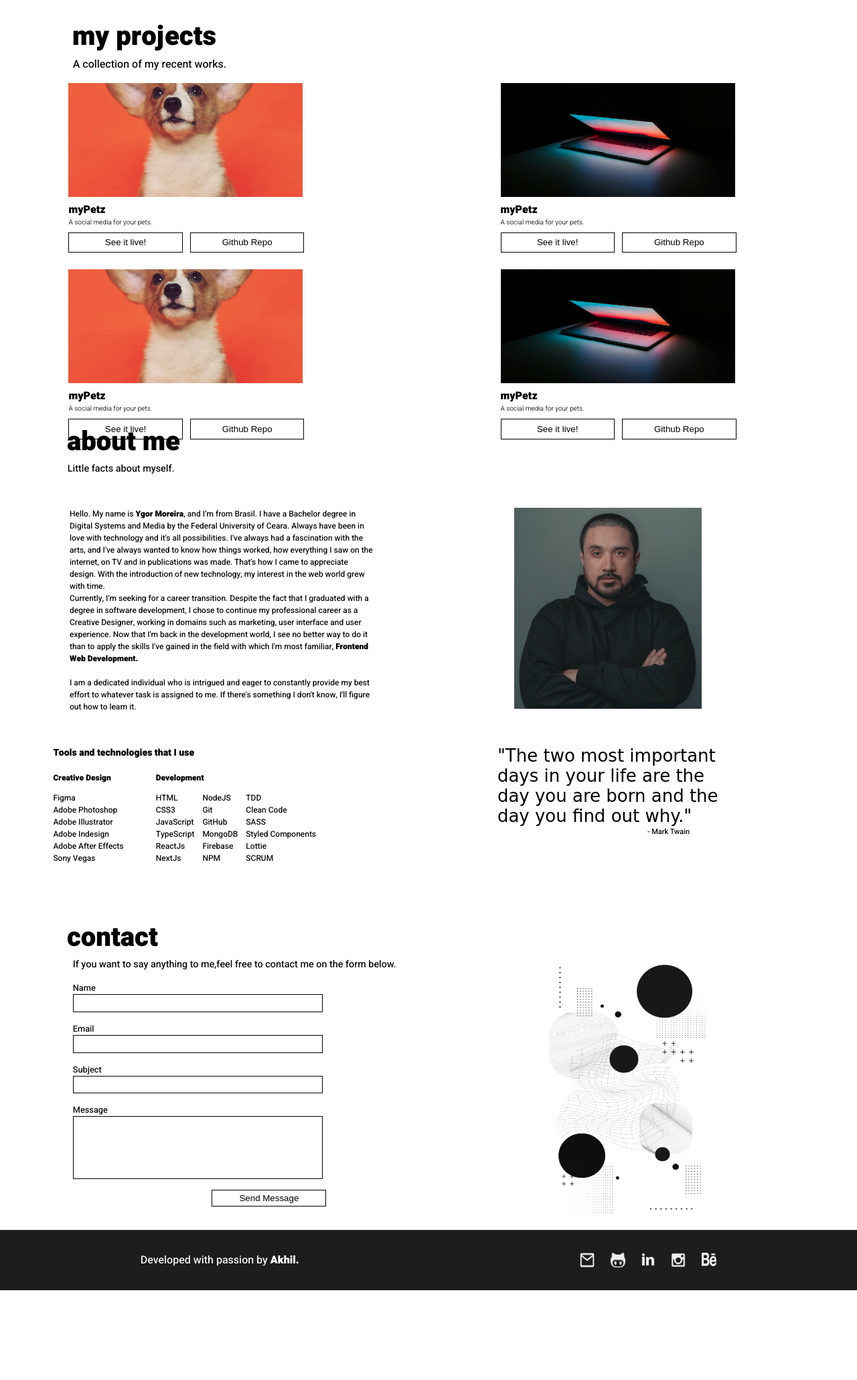
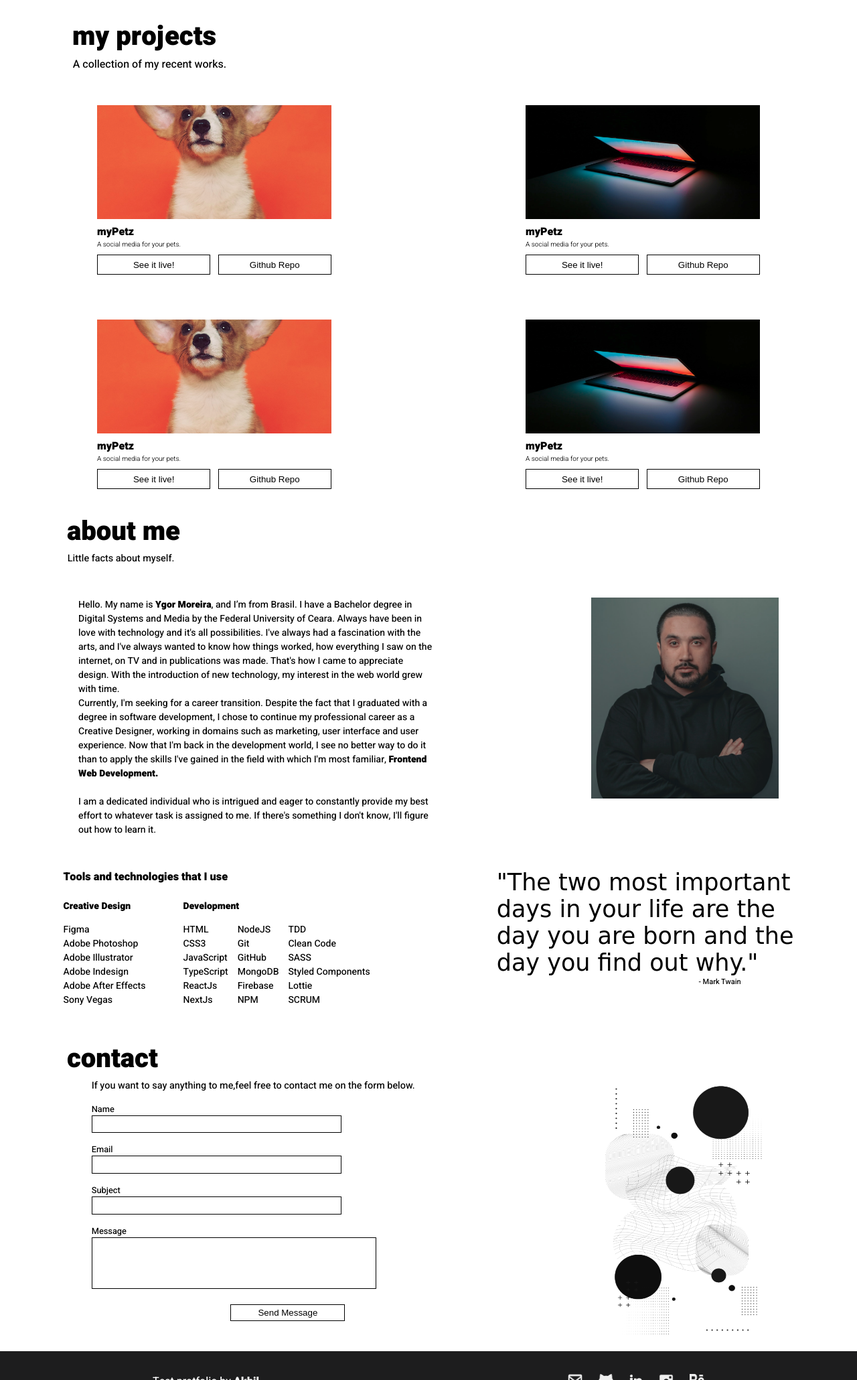
Before and after one commit to Akhi1Codes/Protfolio-design, a plain HTML site: page index.html in a window 1280 px wide. Shown: the part 740-2800 px from the top of the page at 67% size. Before the commit the page ends 2666 px from the top, so only its background shows below. Drawn offline with Linux system fonts and the light colour scheme; a web font is replaced by a local one.

Commit message:
overflow issue
fixed some overflow issues and connected the nav links

```diff
--- a/index.html
+++ b/index.html
@@ -15,9 +15,9 @@
             <div class="nav-ele">
             <ul>
                 <li class="nav-list">
-                    <a>Projects</a>
-                    <a>About Me</a>
-                    <a>Contact</a>
+                    <a href="#projects">Projects</a>
+                    <a href="#aboutme">About Me</a>
+                    <a href="#contact">Contact</a>
                     <img class="dark-moon" src="images/moon.png" height="23px" width="23px"/>
                 </li>
             </ul>
@@ -45,7 +45,7 @@
                 <img src="images/scroll-mouse-icon 1.png" height="30px" width="30px" alt=""/>
             </div>
         </section>
-        <section class="projects">
+        <section class="projects" id="projects">
         <div class="pro-text">
             <p class="pro-text-main">my projects</p>
             <p class="pro-text-sub">A collection of my recent works.</p>
@@ -85,7 +85,7 @@
             </div>
         </div>
         </section>
-        <section class="aboutme">
+        <section class="aboutme" id="aboutme">
             <div class="abt-text">
                 <p class="pro-text-mains">about me</p>
                 <p class="pro-text-subs">Little facts about myself. </p>
@@ -136,7 +136,7 @@
                 </div>
             </div>
         </section>
-        <section class="contact">
+        <section class="contact" id="contact">
             <div class="abt-text1">
                 <p class="pro-text-mains">contact</p>
                 <div class="cnt-flex">
@@ -156,7 +156,7 @@
                         </div>
                         <div class="label-message label-padin">
                             <p class="cnt-name">Message</p>
-                            <input class="label-name-msg" type="text"/>
+                            <textarea class="label-name-msg" cols="51.5" rows="5"></textarea>
                         </div>
                         <div class="Send-btn label-padin">
                             <button class="label-btn">Send Message</button>
@@ -170,7 +170,7 @@
         </section>
         <footer>
             <div class="footer-flex">
-                <p>Developed with passion by <span>Akhil.</span> </p>
+                <p>Test protfolio by <span>Akhil.</span> </p>
                 <div class="footer-socials">
                 <img src="images/mailwhite.png" height="22px" width="22px" alt="">
                 <img src="images/gitwhit.png" height="22px" width="22px" alt="">
--- a/style.css
+++ b/style.css
@@ -4,6 +4,7 @@
     padding: 0%;
     margin: 0%;
     box-sizing: border-box;
+    scroll-behavior: smooth;
 }
 body{
     font-family:'Heebo', sans-serif;
@@ -17,6 +18,10 @@ body{
     align-items: center;
     padding: 0.5% 8%;
 }
+.nav-list > a{
+    text-decoration: none;
+    color: inherit;
+}
 .nav-list{
     display: flex;
     justify-content: space-around;
@@ -26,6 +31,7 @@ body{
 .nav-ele{
     min-width: 28em;
     cursor: pointer;
+    text-decoration: none;
 }
 .home-main{
     display: flex;
@@ -77,8 +83,6 @@ body{
 
 /* ////////////////////////// */
 
-.projects{
-}
 .pro-text{
     padding: 0.5em 0 1em 0;
 }
@@ -93,11 +97,10 @@ body{
 }
 .main-pro{
     display: grid;
-    grid-row-gap: 5%;
-    grid-column-gap: 20%;
+    height: 40em;
     grid-template-columns:1fr 1fr;
-    align-items: center;
-    padding: 0% 8%;
+    align-items:center;
+    justify-items: center;
 }
 .grid-name-main{
     font-weight: 800;
@@ -120,6 +123,7 @@ body{
     border-style: none;
     border: 1px solid black;
     padding: 0.5em;
+    cursor: pointer;
 }
 .button2{
     flex-grow: 1;
@@ -127,6 +131,7 @@ body{
     border-style: none;
     border: 1px solid black;
     font-weight: 300;
+    cursor: pointer;
 }
 
 /* /////////////////////////////// */
@@ -145,11 +150,10 @@ body{
     display: flex;
     justify-content: space-around;
     padding-top: 3em;
-    max-width: 72em;
 }
 .abt-text{
     max-width: 38em;
-    font-size: 12px;
+    font-size: 14px;
     font-weight: 400;
 }
 p > span{
@@ -159,8 +163,6 @@ p > span{
     display: flex;
     justify-content: space-around;
     padding-top: 3em;
-    max-width: 72em;
-    gap: 7em;
 }
 .abt-text-sub{
     display: flex;
@@ -177,7 +179,7 @@ p > span{
 }
 .abt-test2{
     font-family: 'Grape Nuts', cursive;
-    font-size: 26px;
+    font-size: 35px;
 }
 .abt-test2-sub{
     font-family:'Heebo', sans-serif;
@@ -188,7 +190,7 @@ p > span{
 /* /////////////////////////////// */
 
 .contact{
-    padding-top: 5em;
+    padding-top: 3em;
 }
 .pro-text-subss{
     font-size: 0.9em;
@@ -196,7 +198,6 @@ p > span{
 .cnt-flex{
     display: flex;
     justify-content: space-around;
-    max-width: 73em;
 }
 .cnt-name{
     font-size: 0.8em;
@@ -212,9 +213,9 @@ p > span{
     border: 1px solid black;
 }
 .label-name-msg{
-    width: 28em;
-    height: 7em;
     border: 1px solid black;
+    outline: none;
+    resize: none;
 }
 .label-btn{
     background-color: white;
```
